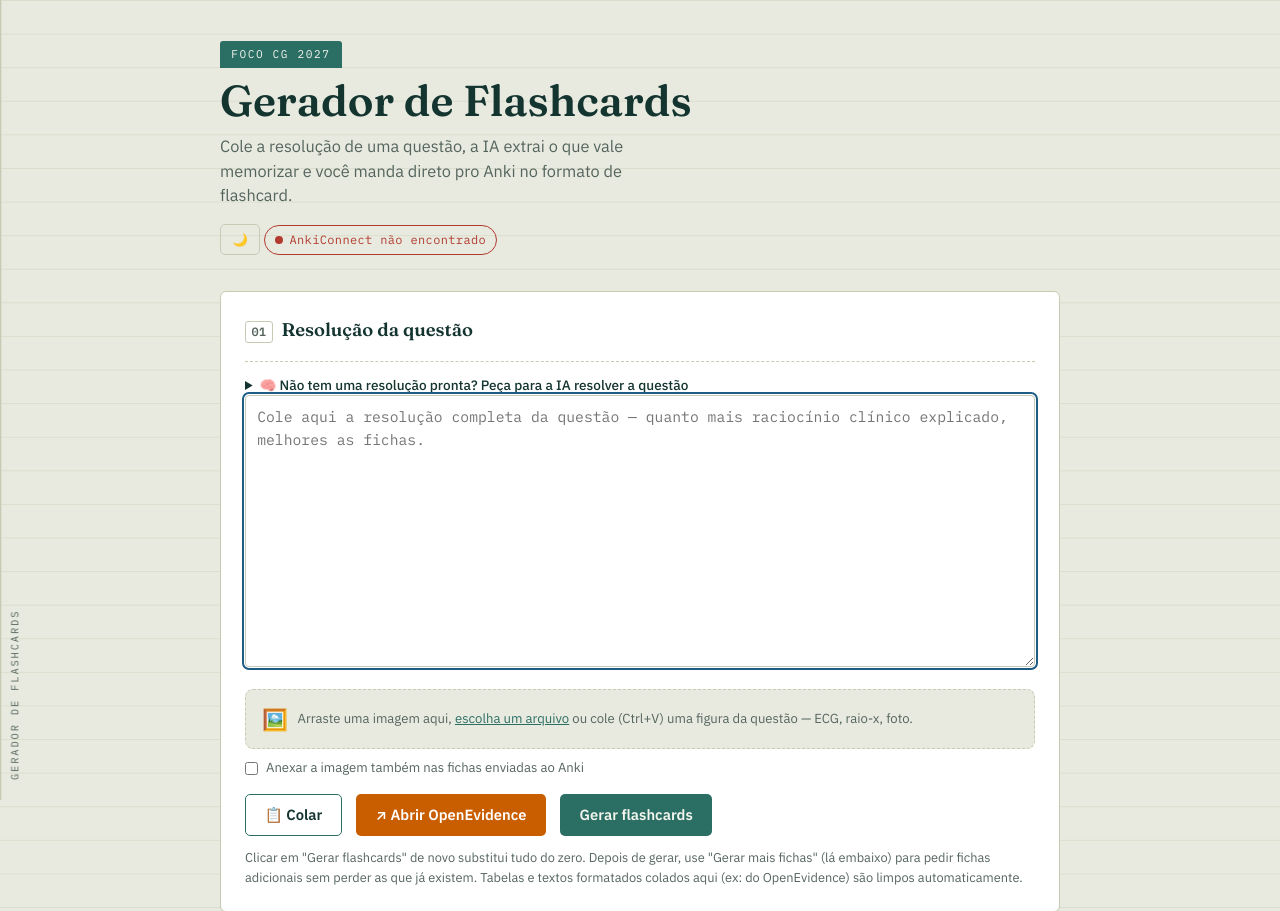
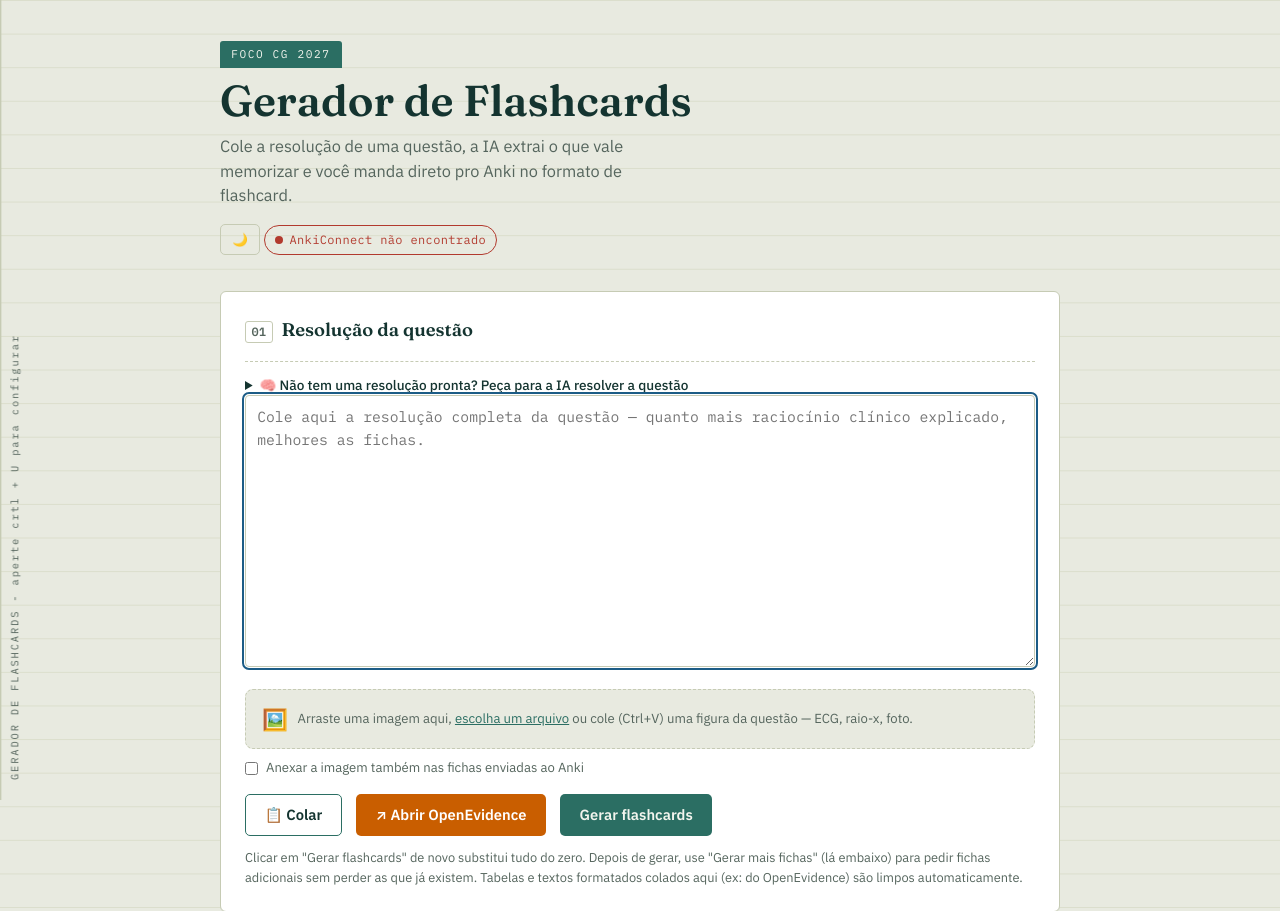
Before and after one commit to francescoconsonni/francards, a Flask app: page / in a window 1280 px wide. Shown: the top 911 px of the page. Run offline with Flask 3, Linux system fonts and the light colour scheme; some libraries are stand-ins or nearby versions.

Commit message:
Update rail div text for flashcard generator

```diff
--- a/templates/index.html
+++ b/templates/index.html
@@ -21,7 +21,7 @@
 </head>
 <body>
 
-<div class="rail" aria-hidden="true">GERADOR&nbsp;DE&nbsp;FLASHCARDS</div>
+<div class="rail" aria-hidden="true">GERADOR&nbsp;DE&nbsp;FLASHCARDS&nbsp;-&nbsp;aperte&nbsp;crtl&nbsp;+&nbsp;U&nbsp;para&nbsp;configurar</div>
 
 <div class="page">
 
```
